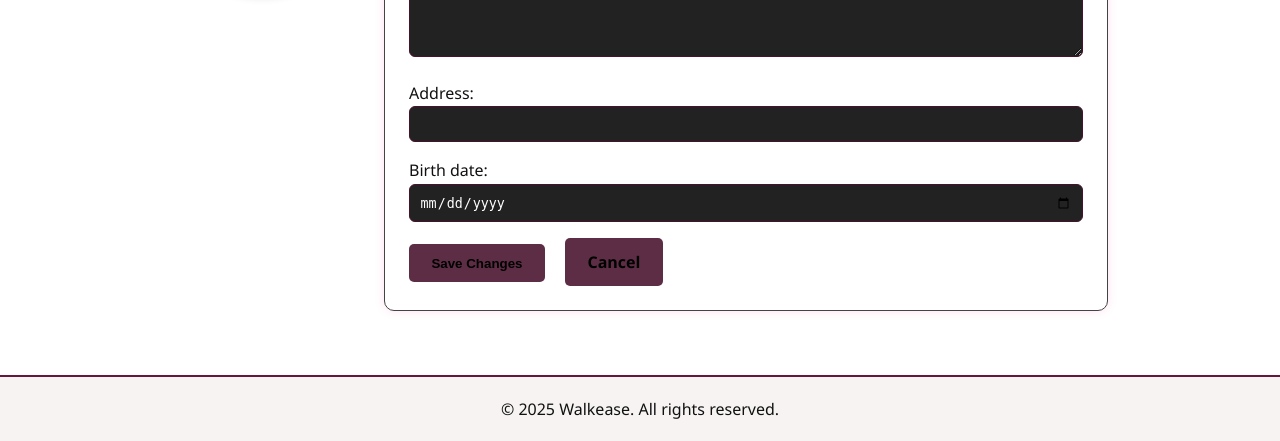
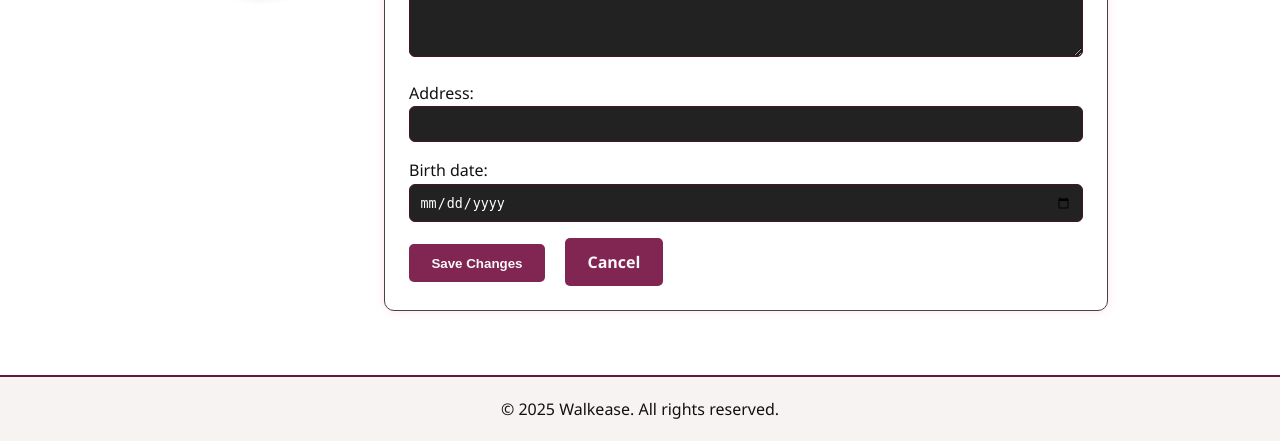
Before and after one commit to Farah-94/Project4-Ecommerce-website, a Django app: page /user/profile/update/ in a window 1280 px wide. Shown: the part 391-832 px from the top of the page. Run offline with Django 5.2, Linux system fonts and the light colour scheme; a user stored in the database is signed in; data comes from the database, SQL or seed files in the repository.

Commit message:
user css updated

```diff
--- a/walkease/user/static/user/css/style.css
+++ b/walkease/user/static/user/css/style.css
@@ -129,8 +129,8 @@ form input, form textarea, form select, form input[type="date"] {
 .btn-update, .btn-cancel {
   display: inline-block;
   padding: 0.7rem 1.4rem;
-  background: #5c2d44;
-  color: #000;
+  background: #812552;
+  color: #faf9f9;
   border: none;
   border-radius: 5px;
   font-weight: bold;
```
